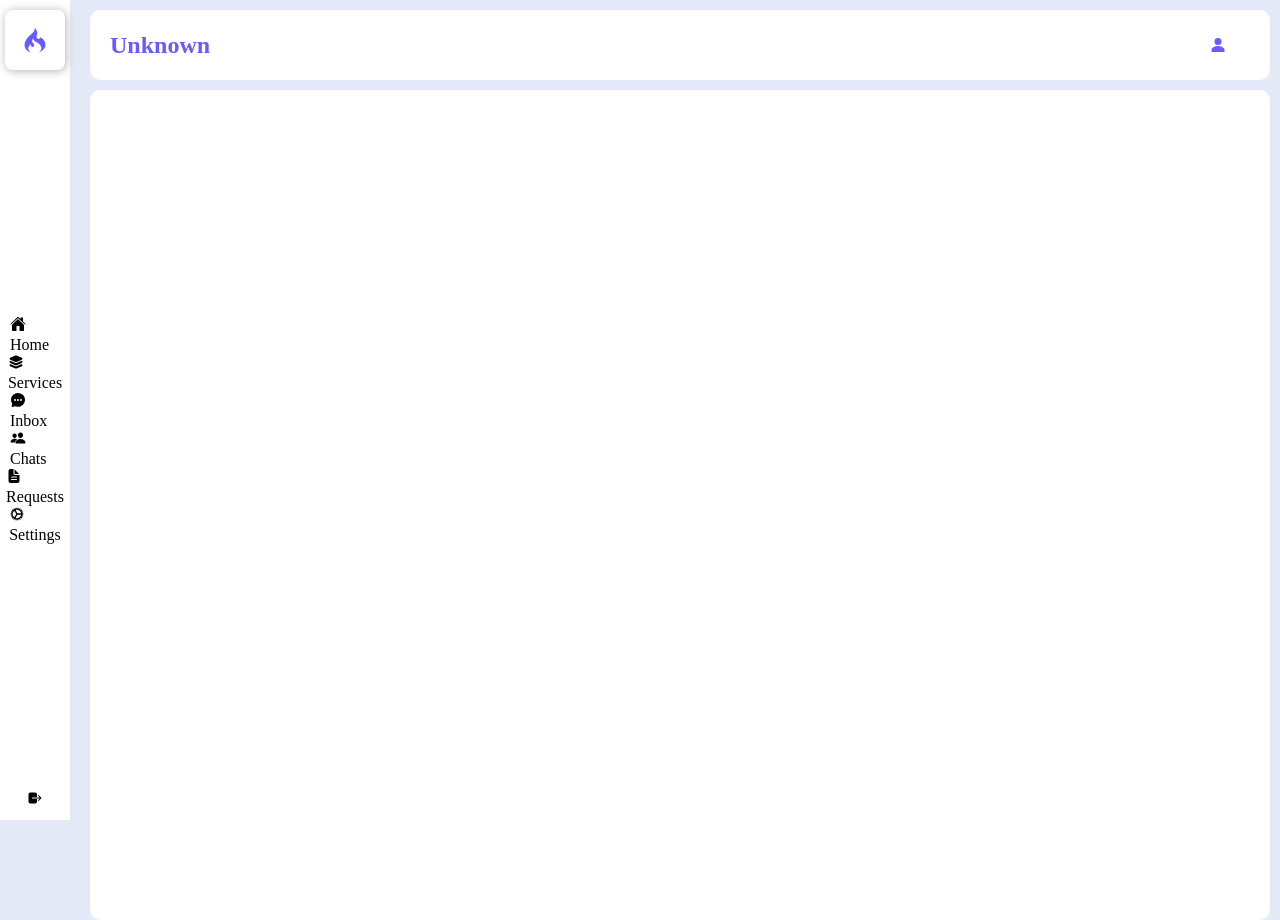
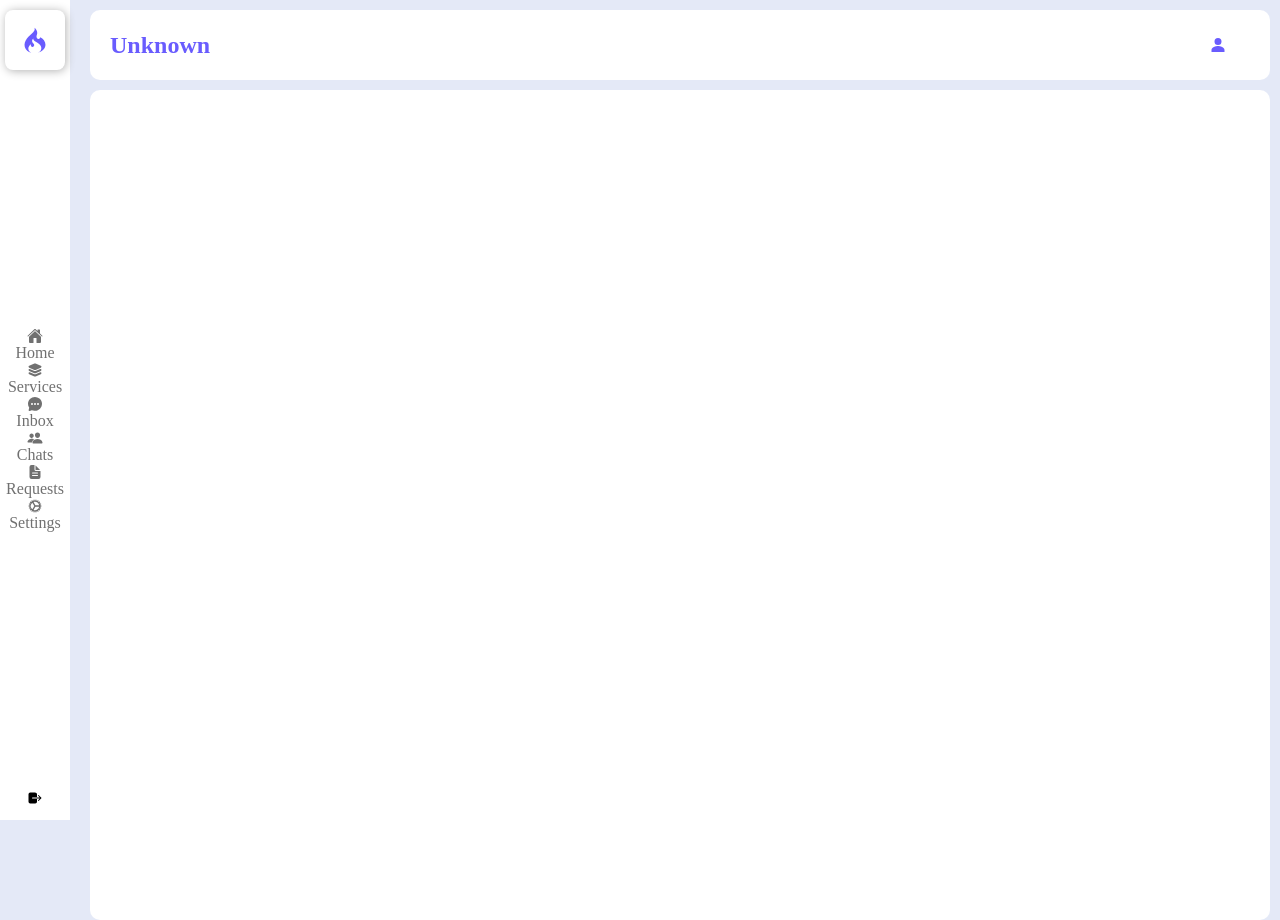
Before and after one commit to amegh-ts/Jobio, a React (Vite) app in the folder Client/jobio/: page / in a window 1280 px wide. Built offline with nearby package versions, Linux system fonts and the light colour scheme.

Commit message:
Update AdminNavbar.scss

```diff
--- a/Client/jobio/src/Components/Admin/Navbar/AdminNavbar.scss
+++ b/Client/jobio/src/Components/Admin/Navbar/AdminNavbar.scss
@@ -41,6 +41,19 @@
         flex-direction: column;
         align-items: center;
 
+        .menu-item{
+            display: flex;
+            flex-direction: column;
+            align-items: center;
+            color: var(--text-color);
+
+            &:hover {
+                background: white;
+                color: var(--primary-color);
+                box-shadow: 1px 1px 10px rgb(177, 177, 177);
+
+            }
+        }
     }
 }
 
```
